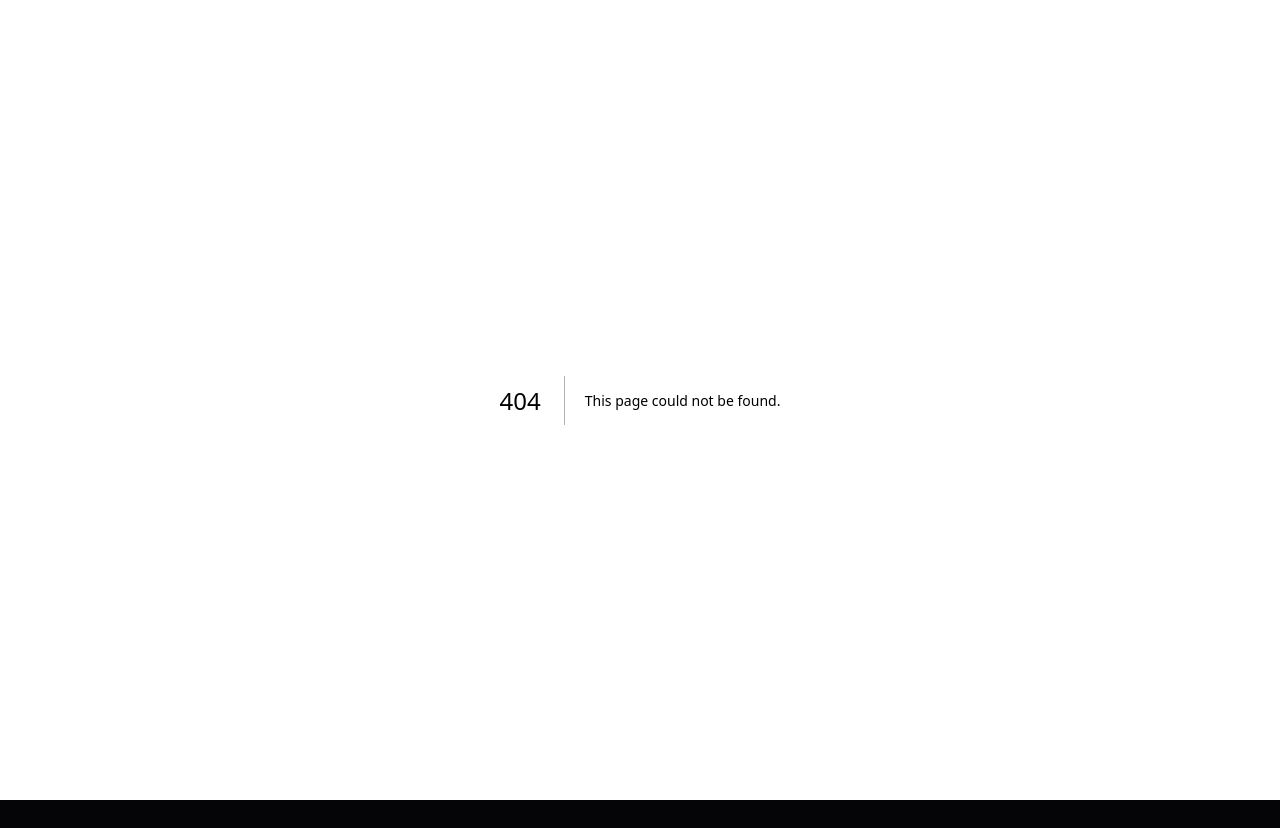
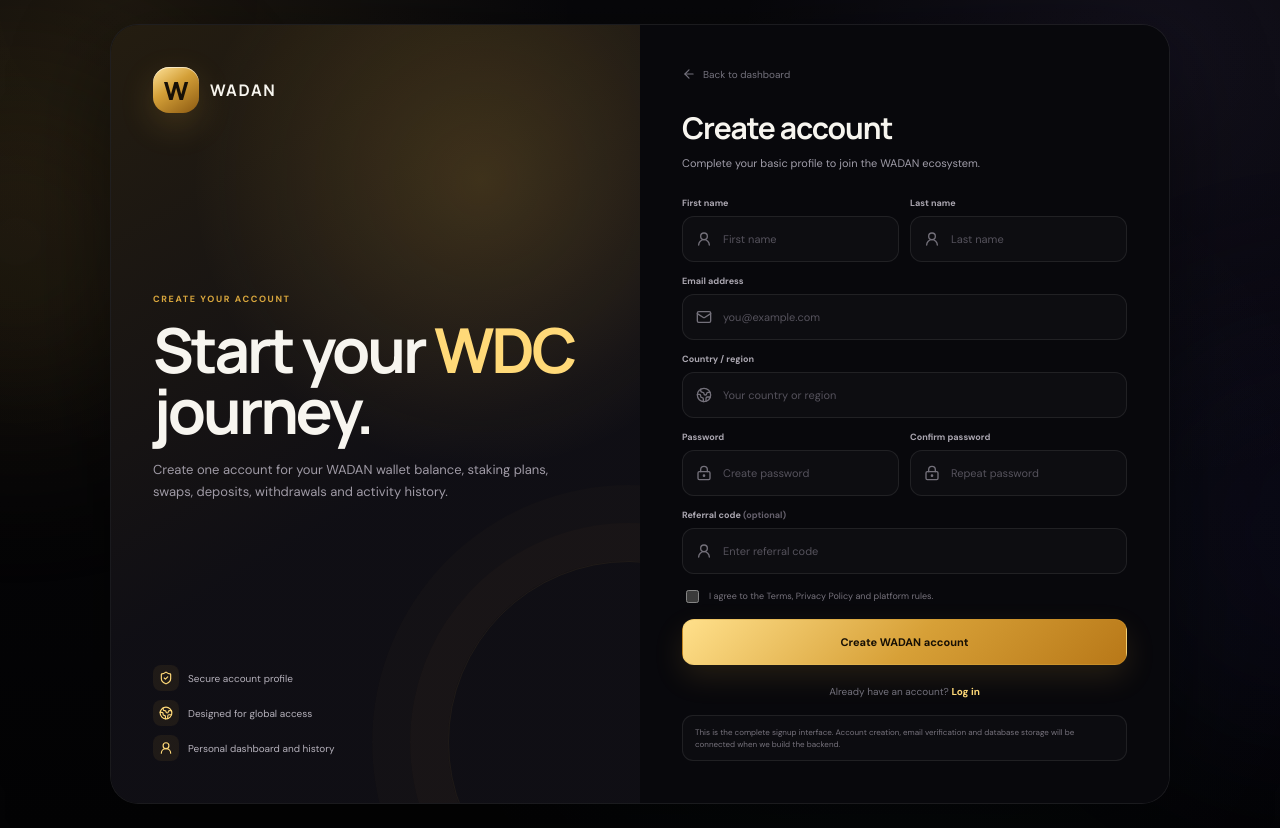
Before and after one commit to mkmalakzai/WadanApp, a Next.js app: page /signup in a window 1280 px wide. Before the commit this address had no page. Before the commit the page ends 800 px from the top, so only its background shows below. Built offline with nearby package versions, Linux system fonts and the light colour scheme.

Commit message:
Add complete WADAN signup page

```diff
--- /dev/null
+++ b/app/signup/page.tsx
@@ -0,0 +1,108 @@
+import Link from "next/link";
+import { ArrowLeft, Globe2, LockKeyhole, Mail, ShieldCheck, UserRound } from "lucide-react";
+
+export default function SignupPage() {
+  return (
+    <main className="auth-shell">
+      <div className="bg-grid" />
+      <div className="glow glow-a" />
+      <div className="glow glow-b" />
+
+      <section className="auth-wrap reveal">
+        <aside className="auth-side">
+          <Link href="/" className="auth-brand">
+            <div className="brand-symbol"><span>W</span></div>
+            <strong>WADAN</strong>
+          </Link>
+
+          <div className="auth-side-copy">
+            <p className="eyebrow">CREATE YOUR ACCOUNT</p>
+            <h1>Start your <span>WDC</span> journey.</h1>
+            <p>Create one account for your WADAN wallet balance, staking plans, swaps, deposits, withdrawals and activity history.</p>
+          </div>
+
+          <div className="auth-points">
+            <div className="auth-point"><span><ShieldCheck size={14} /></span> Secure account profile</div>
+            <div className="auth-point"><span><Globe2 size={14} /></span> Designed for global access</div>
+            <div className="auth-point"><span><UserRound size={14} /></span> Personal dashboard and history</div>
+          </div>
+        </aside>
+
+        <section className="auth-panel signup-panel">
+          <Link href="/" className="auth-back"><ArrowLeft size={14} /> Back to dashboard</Link>
+          <h2>Create account</h2>
+          <p className="auth-subtitle">Complete your basic profile to join the WADAN ecosystem.</p>
+
+          <form className="auth-form">
+            <div className="form-grid-two">
+              <div className="field">
+                <label>First name</label>
+                <div className="input-wrap">
+                  <UserRound size={16} />
+                  <input type="text" placeholder="First name" autoComplete="given-name" />
+                </div>
+              </div>
+              <div className="field">
+                <label>Last name</label>
+                <div className="input-wrap">
+                  <UserRound size={16} />
+                  <input type="text" placeholder="Last name" autoComplete="family-name" />
+                </div>
+              </div>
+            </div>
+
+            <div className="field">
+              <label>Email address</label>
+              <div className="input-wrap">
+                <Mail size={16} />
+                <input type="email" placeholder="you@example.com" autoComplete="email" />
+              </div>
+            </div>
+
+            <div className="field">
+              <label>Country / region</label>
+              <div className="input-wrap">
+                <Globe2 size={16} />
+                <input type="text" placeholder="Your country or region" autoComplete="country-name" />
+              </div>
+            </div>
+
+            <div className="form-grid-two">
+              <div className="field">
+                <label>Password</label>
+                <div className="input-wrap">
+                  <LockKeyhole size={16} />
+                  <input type="password" placeholder="Create password" autoComplete="new-password" />
+                </div>
+              </div>
+              <div className="field">
+                <label>Confirm password</label>
+                <div className="input-wrap">
+                  <LockKeyhole size={16} />
+                  <input type="password" placeholder="Repeat password" autoComplete="new-password" />
+                </div>
+              </div>
+            </div>
+
+            <div className="field">
+              <label>Referral code <span style={{ color: "#66616d" }}>(optional)</span></label>
+              <div className="input-wrap">
+                <UserRound size={16} />
+                <input type="text" placeholder="Enter referral code" />
+              </div>
+            </div>
+
+            <label className="check-row" style={{ fontSize: 9, color: "#77737d" }}>
+              <input type="checkbox" /> I agree to the Terms, Privacy Policy and platform rules.
+            </label>
+
+            <button type="button" className="submit-button">Create WADAN account</button>
+          </form>
+
+          <p className="auth-switch">Already have an account? <Link href="/login">Log in</Link></p>
+          <div className="auth-note">This is the complete signup interface. Account creation, email verification and database storage will be connected when we build the backend.</div>
+        </section>
+      </section>
+    </main>
+  );
+}
```
